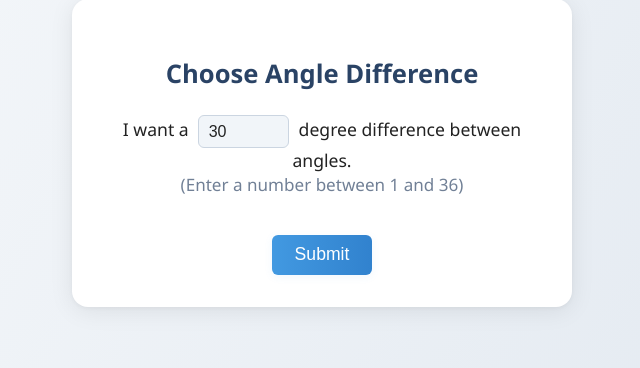
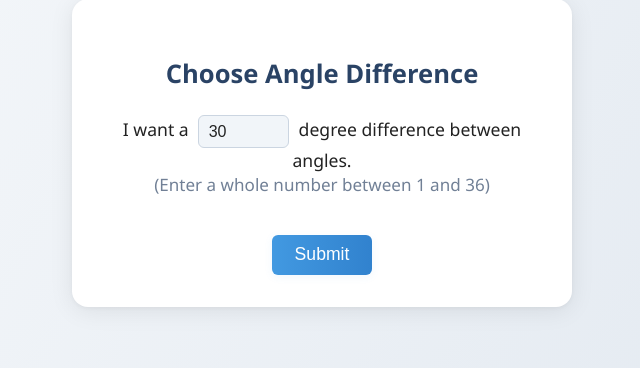
Before and after one commit to jwwoody/DAT-Angle-Ranking, a Flask app: page / in a window 1280 px wide. Shown: the part 247-615 px from the top of the page, without its empty margins (318-958 px from the left). Run offline with Flask 3, Linux system fonts and the light colour scheme.

Commit message:
fix: prohibit user from entering decimal angle

```diff
--- a/templates/user_input.html
+++ b/templates/user_input.html
@@ -12,7 +12,7 @@
             <h1>Choose Angle Difference</h1>
             <form method="POST" action="/">
                 <div class="form-group">
-                    <p>I want a <input type="number" name="variance" id="quantity" min="1" max="36" value="30"> degree difference between angles.<br><span style="font-size:0.97em;color:#718096;">(Enter a number between 1 and 36)</span></p>
+                    <p>I want a <input type="number" name="variance" id="quantity" min="1" max="36" value="30" step="1" pattern="\\d+" inputmode="numeric" required> degree difference between angles.<br><span style="font-size:0.97em;color:#718096;">(Enter a whole number between 1 and 36)</span></p>
                 </div>
                 <input class="btn btn-primary" type="submit" value="Submit">
             </form>
```
